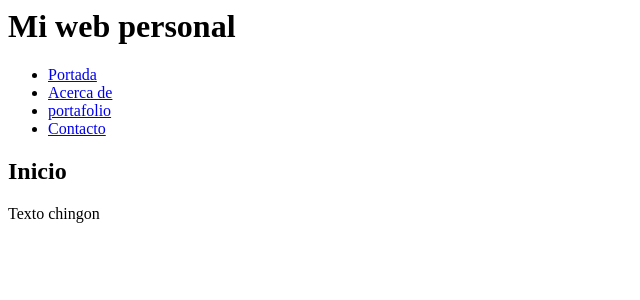
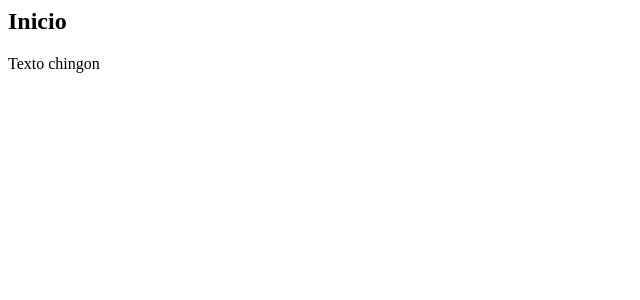
Before and after one commit to sr-vazkez/web-personal-django, a Django app: page / in a window 1280 px wide. Shown: the top 300 px of the page, without its empty margins (0-640 px from the left). Run offline with Django 3.2, Linux system fonts and the light colour scheme.

Commit message:
quitando redundancia html

```diff
--- a/webpersonal/core/templates/core/home.html
+++ b/webpersonal/core/templates/core/home.html
@@ -1,10 +1,3 @@
-<h1>Mi web personal</h1>
-<ul>
-     <li><a href="/">Portada</a></li>
-     <li><a href="/about/">Acerca de</a></li>
-     <li><a href="/portafolio/">portafolio</a></li>
-     <li><a href="/contact/">Contacto</a></li>
-</ul>
 
 <h2>Inicio</h2>
 <p>Texto chingon</p>
--- a/webpersonal/core/views.py
+++ b/webpersonal/core/views.py
@@ -1,15 +1,6 @@
 from django.shortcuts import render, HttpResponse
 
 # Create your views here.
-html_base = """
-<h1>Mi web personal</h1>
-<ul>
-     <li><a href="/">Portada</a></li>
-     <li><a href="/about/">Acerca de</a></li>
-     <li><a href="/portafolio/">portafolio</a></li>
-     <li><a href="/contact/">Contacto</a></li>
-</ul>
-"""
 
 
 def home(request):
@@ -17,12 +8,12 @@ def home(request):
 
 
 def about(request):
-    return render(request, "core/home.html")
+    return render(request, "core/about.html")
 
 
 def portafolio(request):
-    return render(request, "core/home.html")
+    return render(request, "core/portafolio.html")
 
 
 def contact(request):
-    return render(request, "core/home.html")
+    return render(request, "core/contact.html")
```
Also changed, not shown: webpersonal/core/templates/core/about.html (+1 -7 lines), webpersonal/core/templates/core/base.html (added, +21 -0 lines), webpersonal/core/templates/core/contact.html (+0 -7 lines), webpersonal/core/templates/core/portafolio.html (+1 -7 lines).
